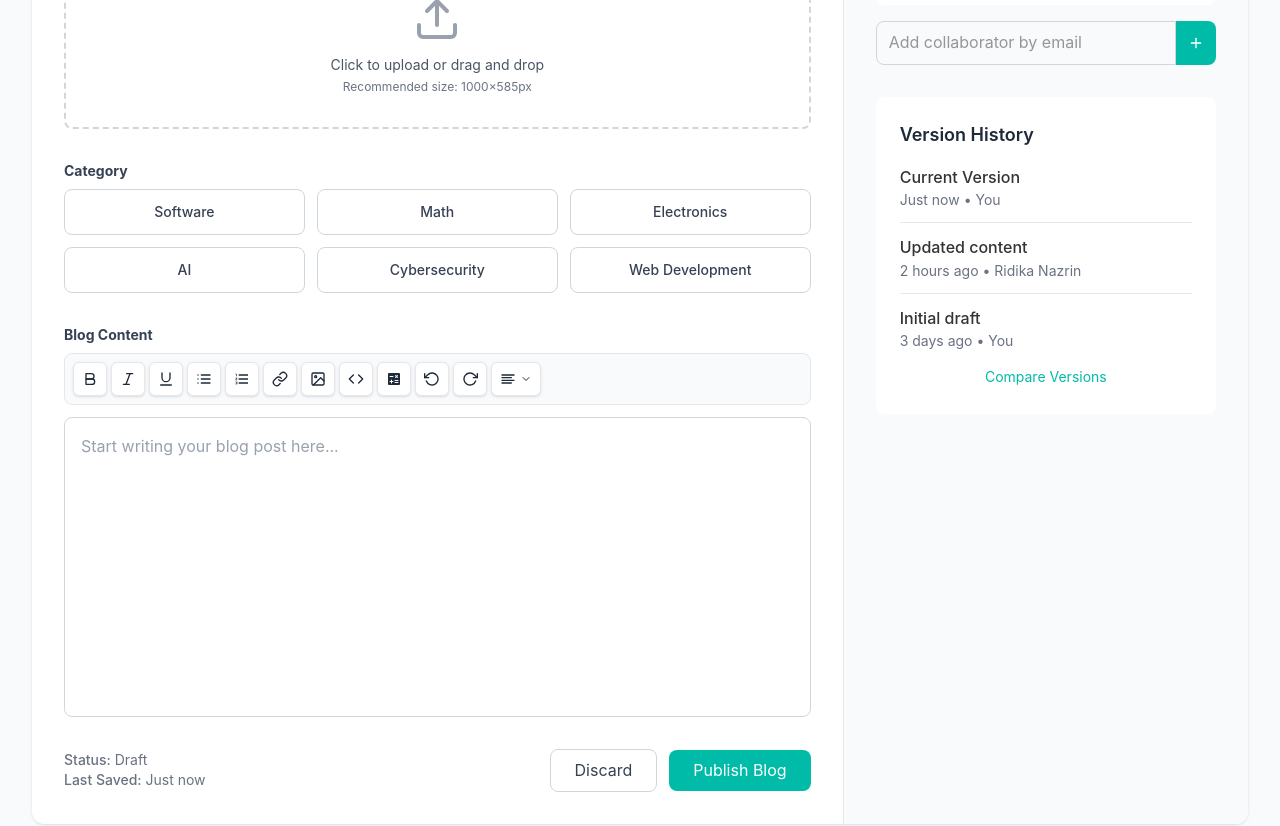
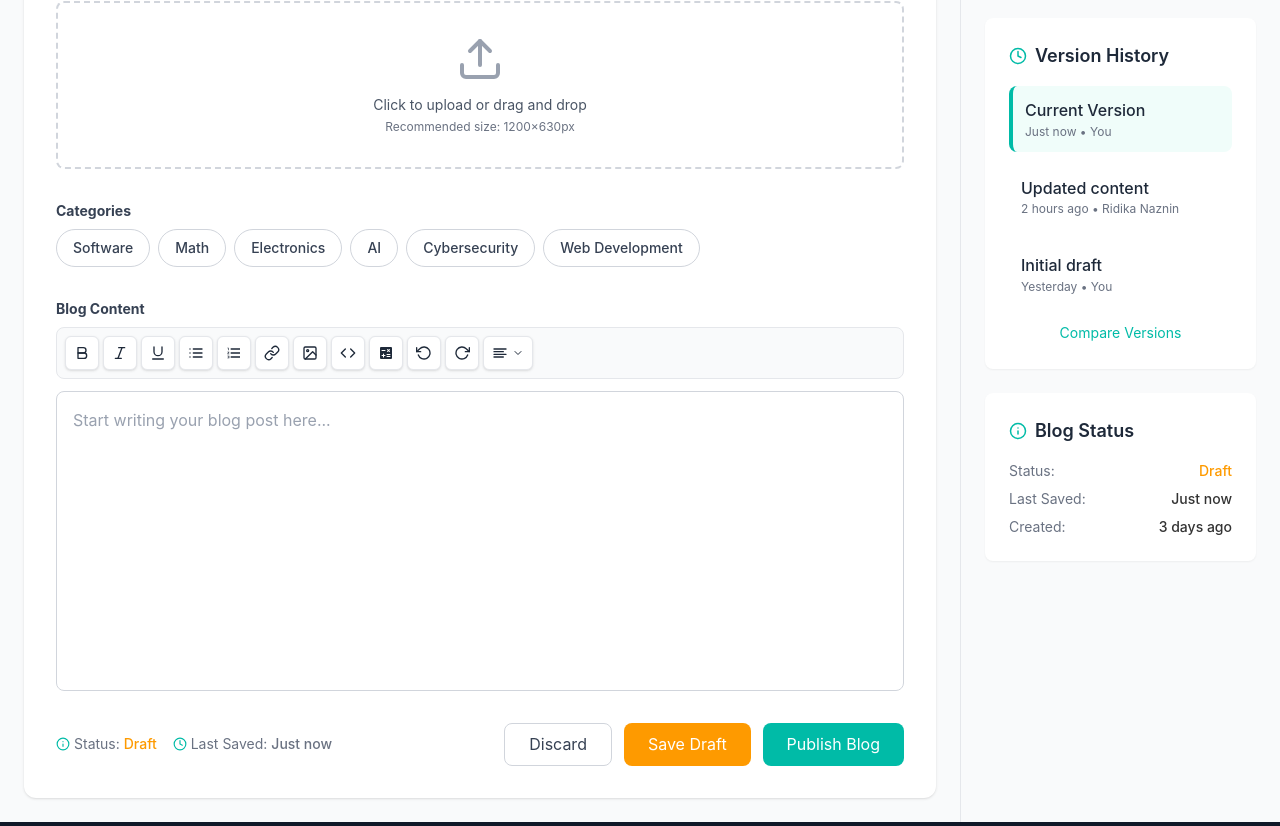
Before and after one commit to AfrinJahanEra/TechSage, a React (Vite) app in the folder Client/: page /create-blog in a window 1280 px wide. Shown: the part 340-1166 px from the top of the page. Built offline with nearby package versions, Linux system fonts and the light colour scheme.

Commit message:
made the page more attractive

```diff
--- a/Client/src/pages/CreateBlogs.jsx
+++ b/Client/src/pages/CreateBlogs.jsx
@@ -1,5 +1,5 @@
-import React, { useState, useRef } from 'react';
-import { FiUpload, FiX, FiPlus, FiCheck } from 'react-icons/fi';
+import { useState, useRef, useEffect } from 'react';
+import { FiUpload, FiX, FiPlus, FiCheck, FiUsers, FiClock, FiInfo } from 'react-icons/fi';
 import Footer from '../components/Footer';
 import Navbar from '../components/Navbar';
 import BlogEditorToolbar from './BlogEditorToolbar';
@@ -7,34 +7,38 @@ import BlogEditorToolbar from './BlogEditorToolbar';
 const CreateBlogPage = () => {
   // State management
   const [title, setTitle] = useState('');
-  const [categories, setCategories] = useState([]); // Now stores multiple categories
+  const [categories, setCategories] = useState([]);
   const [thumbnail, setThumbnail] = useState(null);
   const [content, setContent] = useState('<p>Start writing your blog post here...</p>');
   const [collaborators, setCollaborators] = useState([
-    { id: 1, name: 'Ramisa Anan', email: 'ramisa@example.com', role: 'Editor' },
-    { id: 2, name: 'Ridika Naznin', email: 'ridika@example.com', role: 'Professor' }
+    { id: 1, name: 'Ramisa Anan', email: 'ramisa@example.com', role: 'Editor', avatar: 'https://randomuser.me/api/portraits/women/44.jpg' },
+    { id: 2, name: 'Ridika Naznin', email: 'ridika@example.com', role: 'Professor', avatar: 'https://randomuser.me/api/portraits/women/65.jpg' }
   ]);
   const [newCollaborator, setNewCollaborator] = useState('');
+  const [lastSaved, setLastSaved] = useState('Just now');
+  const [versions, setVersions] = useState([
+    { id: 1, name: 'Current Version', date: 'Just now', author: 'You', active: true },
+    { id: 2, name: 'Updated content', date: '2 hours ago', author: 'Ridika Naznin', active: false },
+    { id: 3, name: 'Initial draft', date: 'Yesterday', author: 'You', active: false }
+  ]);
 
   // Available categories
   const availableCategories = [
     'Software', 'Math', 'Electronics', 'AI', 'Cybersecurity', 'Web Development'
   ];
 
+  // Refs
+  const editorRef = useRef(null);
+  const fileInputRef = useRef(null);
+
   // Toggle category selection
   const toggleCategory = (category) => {
     setCategories(prev =>
       prev.includes(category)
-        ? prev.filter(c => c !== category) // Remove if already selected
-        : [...prev, category] // Add if not selected
+        ? prev.filter(c => c !== category)
+        : [...prev, category]
     );
   };
-
-  // Refs
-  const editorRef = useRef(null);
-  const fileInputRef = useRef(null);
-
-
 
   // Handle image upload
   const handleImageUpload = (e) => {
@@ -59,50 +63,93 @@ const CreateBlogPage = () => {
       id: Date.now(),
       name: newCollaborator.split('@')[0],
       email: newCollaborator,
-      role: 'Contributor'
+      role: 'Contributor',
+      avatar: `https://ui-avatars.com/api/?name=${newCollaborator.split('@')[0]}&background=random`
     }]);
     setNewCollaborator('');
   };
 
+  // Handle version selection
+  const selectVersion = (id) => {
+    setVersions(versions.map(version => ({
+      ...version,
+      active: version.id === id
+    })));
+    // In a real app, you would load the selected version content here
+  };
+
+  // Auto-save functionality
+  useEffect(() => {
+    const autoSave = setInterval(() => {
+      if (title || content !== '<p>Start writing your blog post here...</p>') {
+        setLastSaved(new Date().toLocaleTimeString());
+        console.log('Auto-saved draft');
+      }
+    }, 30000);
+
+    return () => clearInterval(autoSave);
+  }, [title, content]);
+
   // Handle form submission
   const handleSubmit = (e) => {
     e.preventDefault();
-    console.log({
+
+    if (!title.trim()) {
+      alert('Please enter a blog title');
+      return;
+    }
+
+    if (!categories.length) {
+      alert('Please select at least one category');
+      return;
+    }
+
+    if (!thumbnail) {
+      alert('Please upload a thumbnail image');
+      return;
+    }
+
+    if (content === '<p>Start writing your blog post here...</p>' || !content.trim()) {
+      alert('Please write some content for your blog');
+      return;
+    }
+
+    // In a real app, you would send this data to your backend
+    console.log('Blog data:', {
       title,
-      category,
+      categories,
       content,
       thumbnail,
       collaborators
     });
+
     alert('Blog published successfully!');
   };
 
-
-
   return (
-    <div className="min-h-screen bg-gray-50">
+    <div className="min-h-screen bg-gray-50 flex flex-col">
       <Navbar />
 
-      <div className="max-w-7xl mx-auto px-4 sm:px-6 lg:px-8 py-12">
-        <div className="bg-white rounded-xl shadow-sm overflow-hidden">
+      <div className="flex flex-1 pt-16">
+        {/* Main Content */}
+        <main className="flex-1 p-6 overflow-auto">
+          <div className="max-w-5xl mx-auto bg-white rounded-xl shadow-sm overflow-hidden">
             {/* Page Header */}
             <div className="px-8 py-6 border-b border-gray-200">
               <h1 className="text-2xl font-bold text-gray-800">Create New Blog</h1>
             </div>
 
-          <div className="md:flex">
-            {/* Main Content */}
-            <div className="md:w-2/3 p-8">
-              <form onSubmit={handleSubmit}>
+            <form onSubmit={handleSubmit} className="p-8">
               {/* Blog Title */}
               <div className="mb-8">
                 <label className="block text-sm font-bold text-gray-700 mb-2">Blog Title</label>
                 <input
                   type="text"
-                    className="w-full px-4 py-3 border border-gray-300 rounded-lg focus:ring-2 focus:ring-teal-500 focus:border-transparent"
+                  className="w-full px-4 py-3 border border-gray-300 rounded-lg focus:ring-2 focus:ring-teal-500 focus:border-transparent transition-colors"
                   placeholder="Enter your blog title"
                   value={title}
                   onChange={(e) => setTitle(e.target.value)}
+                  required
                 />
               </div>
 
@@ -110,15 +157,19 @@ const CreateBlogPage = () => {
               <div className="mb-8">
                 <label className="block text-sm font-bold text-gray-700 mb-2">Thumbnail Image</label>
                 <div
-                    className="border-2 border-dashed border-gray-300 rounded-lg p-8 text-center cursor-pointer hover:border-teal-500 transition-colors"
+                  className={`border-2 border-dashed ${thumbnail ? 'border-gray-200' : 'border-gray-300'} rounded-lg p-8 text-center cursor-pointer hover:border-teal-500 transition-colors relative`}
                   onClick={() => fileInputRef.current.click()}
                 >
                   {thumbnail ? (
                     <div className="relative">
-                        <img src={thumbnail} alt="Preview" className="max-h-60 mx-auto rounded-md" />
+                      <img
+                        src={thumbnail}
+                        alt="Preview"
+                        className="max-h-60 mx-auto rounded-md object-cover"
+                      />
                       <button
                         type="button"
-                          className="absolute top-2 right-2 bg-red-500 text-white p-1 rounded-full"
+                        className="absolute top-2 right-2 bg-red-500 text-white p-1 rounded-full hover:bg-red-600 transition-colors"
                         onClick={(e) => {
                           e.stopPropagation();
                           setThumbnail(null);
@@ -131,7 +182,7 @@ const CreateBlogPage = () => {
                     <>
                       <FiUpload className="mx-auto h-12 w-12 text-gray-400 mb-3" />
                       <p className="text-sm text-gray-600">Click to upload or drag and drop</p>
-                        <p className="text-xs text-gray-500 mt-1">Recommended size: 1000×585px</p>
+                      <p className="text-xs text-gray-500 mt-1">Recommended size: 1200×630px</p>
                     </>
                   )}
                   <input
@@ -140,19 +191,21 @@ const CreateBlogPage = () => {
                     className="hidden"
                     accept="image/*"
                     onChange={handleImageUpload}
+                    required
                   />
                 </div>
               </div>
 
               {/* Category Selection */}
               <div className="mb-8">
-                  <label className="block text-sm font-bold text-gray-700 mb-2">Category</label>
-                  <div className="grid grid-cols-3 gap-3">
+                <label className="block text-sm font-bold text-gray-700 mb-2">Categories</label>
+                <div className="flex flex-wrap gap-2">
                   {availableCategories.map((cat) => (
                     <button
                       key={cat}
                       type="button"
-                        className={`px-4 py-3 rounded-lg border text-sm font-medium flex items-center justify-center ${categories.includes(cat)
+                      className={`px-4 py-2 rounded-full border text-sm font-medium flex items-center transition-colors ${
+                        categories.includes(cat)
                           ? 'bg-teal-500 text-white border-teal-500'
                           : 'bg-white text-gray-700 border-gray-300 hover:bg-gray-50'
                       }`}
@@ -160,7 +213,7 @@ const CreateBlogPage = () => {
                     >
                       {cat}
                       {categories.includes(cat) && (
-                          <FiCheck className="ml-2" />
+                        <FiCheck className="ml-2" size={14} />
                       )}
                     </button>
                   ))}
@@ -171,13 +224,12 @@ const CreateBlogPage = () => {
               <div className="mb-8">
                 <label className="block text-sm font-bold text-gray-700 mb-2">Blog Content</label>
 
-                  {/* Replace the old toolbar with the new component */}
                 <BlogEditorToolbar editorRef={editorRef} />
 
                 {/* Editor Content */}
                 <div
                   ref={editorRef}
-                    className="min-h-[300px] border border-gray-300 rounded-lg p-4 focus:outline-none focus:ring-2 focus:ring-teal-500 text-gray-400"
+                  className="min-h-[300px] border border-gray-300 rounded-lg p-4 focus:outline-none focus:ring-2 focus:ring-teal-500 text-gray-400 prose max-w-none"
                   contentEditable
                   onFocus={(e) => {
                     if (e.currentTarget.textContent === "Start writing your blog post here...") {
@@ -205,23 +257,28 @@ const CreateBlogPage = () => {
                     }
                   }}
                 />
-
               </div>
 
               {/* Action Buttons */}
-                <div className="flex justify-between items-center mt-8">
-                  <div className="text-sm text-gray-500">
-                    <p><span className="font-medium">Status:</span> Draft</p>
-                    <p><span className="font-medium">Last Saved:</span> Just now</p>
+              <div className="flex flex-col sm:flex-row justify-between items-start sm:items-center gap-4 mt-8">
+                <div className="text-sm text-gray-500 flex items-center gap-4">
+                  <div className="flex items-center gap-1">
+                    <FiInfo className="text-teal-500" />
+                    <span>Status: <span className="font-medium text-amber-500">Draft</span></span>
                   </div>
-                  <div className="space-x-3">
+                  <div className="flex items-center gap-1">
+                    <FiClock className="text-teal-500" />
+                    <span>Last Saved: <span className="font-medium">{lastSaved}</span></span>
+                  </div>
+                </div>
+                <div className="flex flex-col sm:flex-row gap-3 w-full sm:w-auto">
                   <button
                     type="button"
-                      className="px-6 py-2 border border-gray-300 rounded-lg text-gray-700 hover:bg-gray-50"
+                    className="px-6 py-2 border border-gray-300 rounded-lg text-gray-700 hover:bg-gray-50 transition-colors w-full sm:w-auto"
                     onClick={() => {
-                        if (confirm('Discard all changes?')) {
+                      if (confirm('Are you sure you want to discard all changes?')) {
                         setTitle('');
-                          setCategory('');
+                        setCategories([]);
                         setThumbnail(null);
                         setContent('<p>Start writing your blog post here...</p>');
                       }
@@ -230,8 +287,20 @@ const CreateBlogPage = () => {
                     Discard
                   </button>
                   <button
+                    type="button"
+                    className="px-6 py-2 bg-amber-500 text-white rounded-lg hover:bg-amber-600 transition-colors w-full sm:w-auto"
+                    onClick={() => {
+                      if (title || content !== '<p>Start writing your blog post here...</p>') {
+                        setLastSaved(new Date().toLocaleTimeString());
+                        alert('Draft saved successfully!');
+                      }
+                    }}
+                  >
+                    Save Draft
+                  </button>
+                  <button
                     type="submit"
-                      className="px-6 py-2 bg-teal-500 text-white rounded-lg hover:bg-teal-600"
+                    className="px-6 py-2 bg-teal-500 text-white rounded-lg hover:bg-teal-600 transition-colors w-full sm:w-auto"
                   >
                     Publish Blog
                   </button>
@@ -239,26 +308,32 @@ const CreateBlogPage = () => {
               </div>
             </form>
           </div>
+        </main>
 
         {/* Sidebar */}
-            <div className="md:w-1/3 border-l border-gray-200 p-8 bg-gray-50">
+        <aside className="hidden lg:block w-80 bg-gray-50 border-l border-gray-200 p-6 overflow-y-auto">
           {/* Collaborators Section */}
           <div className="mb-8">
-                <h3 className="text-lg font-semibold text-gray-800 mb-4">Collaborators</h3>
+            <h3 className="text-lg font-semibold text-gray-800 mb-4 flex items-center gap-2">
+              <FiUsers className="text-teal-500" />
+              Collaborators
+            </h3>
             <div className="space-y-3">
               {collaborators.map((person) => (
-                    <div key={person.id} className="flex justify-between items-center bg-white p-3 rounded-lg">
+                <div key={person.id} className="flex justify-between items-center bg-white p-3 rounded-lg shadow-xs hover:shadow-sm transition-shadow">
                   <div className="flex items-center">
-                        <div className="h-10 w-10 rounded-full bg-teal-100 flex items-center justify-center text-teal-600 font-medium mr-3">
-                          {person.name.charAt(0)}
-                        </div>
+                    <img
+                      src={person.avatar}
+                      alt={person.name}
+                      className="h-10 w-10 rounded-full object-cover mr-3"
+                    />
                     <div>
-                          <p className="text-sm font-medium">{person.name}</p>
+                      <p className="text-sm font-medium text-gray-800">{person.name}</p>
                       <p className="text-xs text-gray-500">{person.role}</p>
                     </div>
                   </div>
                   <button
-                        className="text-gray-400 hover:text-red-500"
+                    className="text-gray-400 hover:text-red-500 transition-colors"
                     onClick={() => setCollaborators(collaborators.filter(c => c.id !== person.id))}
                   >
                     <FiX />
@@ -271,12 +346,12 @@ const CreateBlogPage = () => {
                 type="email"
                 value={newCollaborator}
                 onChange={(e) => setNewCollaborator(e.target.value)}
-                    className="flex-1 px-3 py-2 border border-gray-300 rounded-l-lg focus:ring-teal-500 focus:border-teal-500"
+                className="flex-1 px-3 py-2 border border-gray-300 rounded-l-lg focus:ring-teal-500 focus:border-teal-500 text-sm"
                 placeholder="Add collaborator by email"
               />
               <button
                 type="submit"
-                    className="px-3 py-2 bg-teal-500 text-white rounded-r-lg hover:bg-teal-600"
+                className="px-3 py-2 bg-teal-500 text-white rounded-r-lg hover:bg-teal-600 transition-colors"
               >
                 <FiPlus />
               </button>
@@ -284,29 +359,64 @@ const CreateBlogPage = () => {
           </div>
 
           {/* Version History */}
-              <div className="bg-white p-6 rounded-lg">
-                <h3 className="text-lg font-semibold text-gray-800 mb-4">Version History</h3>
+          <div className="bg-white p-6 rounded-lg shadow-xs">
+            <h3 className="text-lg font-semibold text-gray-800 mb-4 flex items-center gap-2">
+              <FiClock className="text-teal-500" />
+              Version History
+            </h3>
             <div className="space-y-3">
-                  <div className="border-b border-gray-200 pb-3">
-                    <p className="font-medium">Current Version</p>
-                    <p className="text-sm text-gray-500">Just now • You</p>
+              {versions.map((version) => (
+                <div
+                  key={version.id}
+                  className={`p-3 rounded-lg cursor-pointer transition-colors ${
+                    version.active
+                      ? 'bg-teal-50 border-l-4 border-teal-500'
+                      : 'hover:bg-gray-50'
+                  }`}
+                  onClick={() => selectVersion(version.id)}
+                >
+                  <p className="font-medium text-gray-800">{version.name}</p>
+                  <p className="text-xs text-gray-500">{version.date} • {version.author}</p>
                 </div>
-                  <div className="border-b border-gray-200 pb-3">
-                    <p className="font-medium">Updated content</p>
-                    <p className="text-sm text-gray-500">2 hours ago • Ridika Nazrin</p>
+              ))}
             </div>
-                  <div>
-                    <p className="font-medium">Initial draft</p>
-                    <p className="text-sm text-gray-500">3 days ago • You</p>
-                  </div>
-                </div>
-                <button className="mt-4 text-sm text-teal-500 hover:underline w-full text-center">
+            <button
+              className="mt-4 text-sm text-teal-500 hover:text-teal-600 hover:underline w-full text-center transition-colors"
+              onClick={() => {
+                const activeVersions = versions.filter(v => v.active);
+                if (activeVersions.length === 1) {
+                  alert('Please select another version to compare by clicking on it');
+                } else {
+                  alert('Comparing selected versions');
+                }
+              }}
+            >
               Compare Versions
             </button>
           </div>
+
+          {/* Blog Status */}
+          <div className="mt-6 bg-white p-6 rounded-lg shadow-xs">
+            <h3 className="text-lg font-semibold text-gray-800 mb-4 flex items-center gap-2">
+              <FiInfo className="text-teal-500" />
+              Blog Status
+            </h3>
+            <div className="space-y-2 text-sm">
+              <div className="flex justify-between">
+                <span className="text-gray-500">Status:</span>
+                <span className="font-medium text-amber-500">Draft</span>
+              </div>
+              <div className="flex justify-between">
+                <span className="text-gray-500">Last Saved:</span>
+                <span className="font-medium">{lastSaved}</span>
+              </div>
+              <div className="flex justify-between">
+                <span className="text-gray-500">Created:</span>
+                <span className="font-medium">3 days ago</span>
               </div>
             </div>
           </div>
+        </aside>
       </div>
 
       <Footer />
```
Lines whose indentation alone changed are shown as unchanged.
